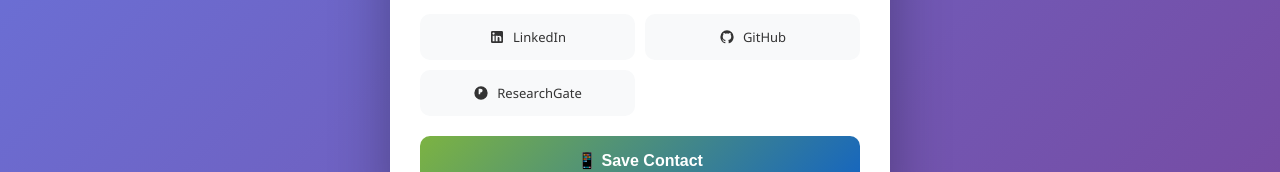
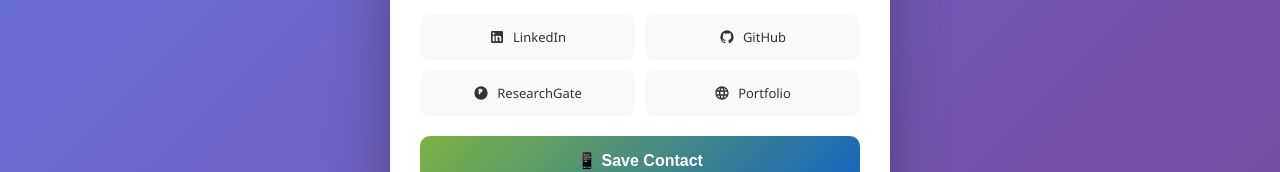
Before and after one commit to SASayed/business-card, a plain HTML site: page index.html in a window 1280 px wide. Shown: the part 699-871 px from the top of the page. Drawn offline with Linux system fonts and the light colour scheme.

Commit message:
Add Portfolio link to index.html

```diff
--- a/index.html
+++ b/index.html
@@ -324,6 +324,12 @@
                     </svg>
                     ResearchGate
                 </a>
+                <a href="https://sasayed.github.io/" target="_blank" class="social-btn">
+                    <svg xmlns="http://www.w3.org/2000/svg" viewBox="0 0 24 24">
+                        <path d="M16.36 14c.08-.66.14-1.32.14-2 0-.68-.06-1.34-.14-2h3.38c.16.64.26 1.31.26 2s-.1 1.36-.26 2m-5.15 5.56c.6-1.11 1.06-2.31 1.38-3.56h2.95a8.03 8.03 0 0 1-4.33 3.56M14.34 14H9.66c-.1-.66-.16-1.32-.16-2 0-.68.06-1.35.16-2h4.68c.09.65.16 1.32.16 2 0 .68-.07 1.34-.16 2M12 19.96c-.83-1.2-1.5-2.53-1.91-3.96h3.82c-.41 1.43-1.08 2.76-1.91 3.96M8 8H5.08A7.923 7.923 0 0 1 9.4 4.44C8.8 5.55 8.35 6.75 8 8m-2.92 8H8c.35 1.25.8 2.45 1.4 3.56A8.008 8.008 0 0 1 5.08 16m-.82-2C4.1 13.36 4 12.69 4 12s.1-1.36.26-2h3.38c-.08.66-.14 1.32-.14 2 0 .68.06 1.34.14 2M12 4.03c.83 1.2 1.5 2.54 1.91 3.97h-3.82c.41-1.43 1.08-2.77 1.91-3.97M18.92 8h-2.95a15.65 15.65 0 0 0-1.38-3.56c1.84.63 3.37 1.9 4.33 3.56M12 2C6.47 2 2 6.5 2 12a10 10 0 0 0 10 10 10 10 0 0 0 10-10A10 10 0 0 0 12 2z"/>
+                    </svg>
+                    Portfolio
+                </a>
             </div>
 
             <button class="save-contact-btn" onclick="downloadVCard()">
```
